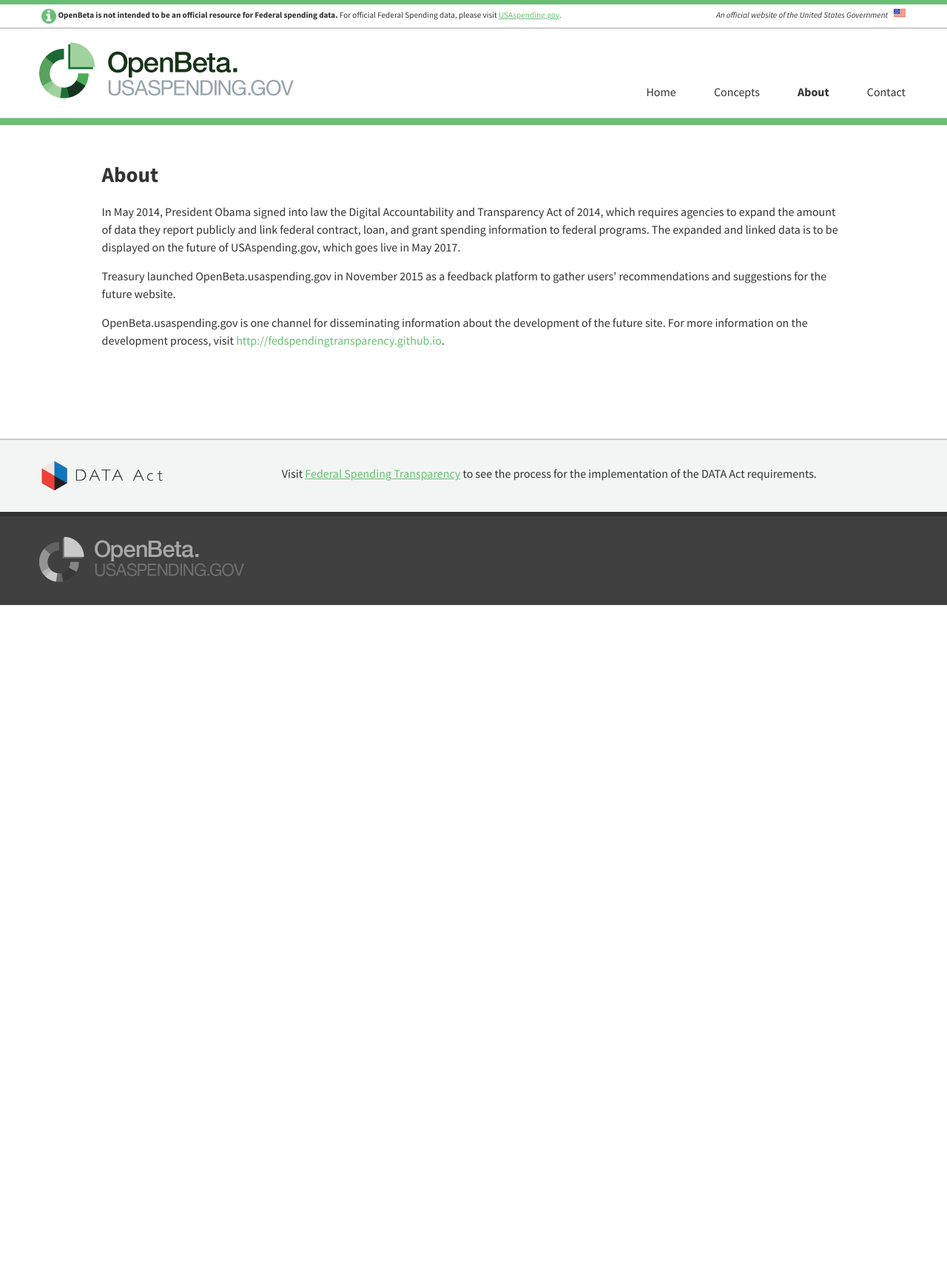
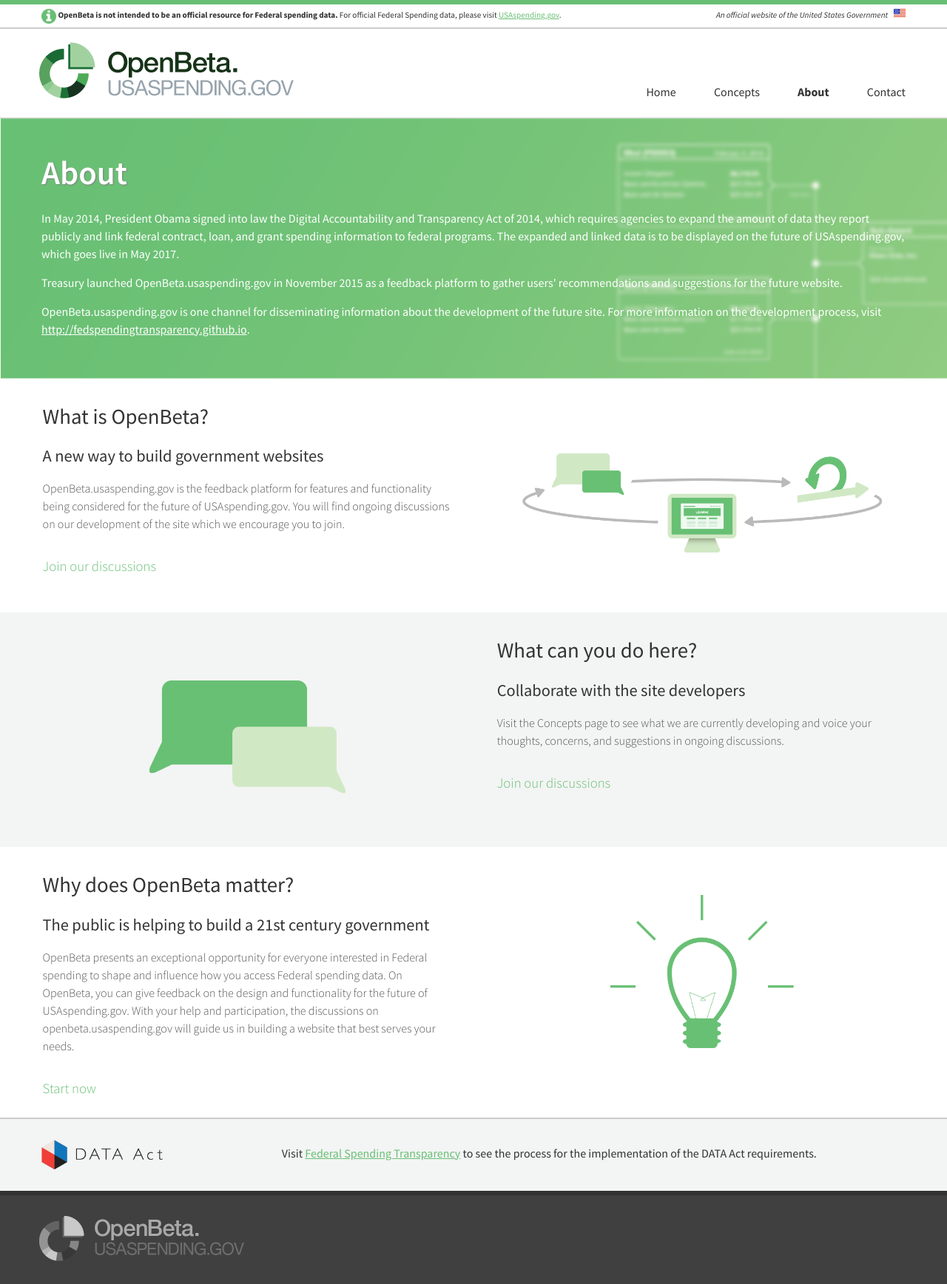
Before and after one commit to fedspendingtransparency/openbeta, a Jekyll site: the page built from about/index.html, in a window 1280 px wide. Shown: the whole page at 74% size. Built offline with Jekyll 4.4.1, drawn with Linux system fonts in a browser that asks for light colours; before the commit the page ends 900 px from its top, so only the background shows below that.

Commit message:
Move contents from homepage to the About page

```diff
--- a/_data/about.yml
+++ b/_data/about.yml
@@ -2,7 +2,36 @@
 
 headline: About
 
-content:
-  - text: "In May 2014, President Obama signed into law the Digital Accountability and Transparency Act of 2014, which requires agencies to expand the amount of data they report publicly and link federal contract, loan, and grant spending information to federal programs. The expanded and linked data is to be displayed on the future of USAspending.gov, which goes live in May 2017."
-  - text: "Treasury launched OpenBeta.usaspending.gov in November 2015 as a feedback platform to gather users' recommendations and suggestions for the future website."
-  - text: "OpenBeta.usaspending.gov is one channel for disseminating information about the development of the future site. For more information on the development process, visit <a href='http://fedspendingtransparency.github.io' target='_blank'>http://fedspendingtransparency.github.io</a>."
+# Hero
+banner_title: About
+banner_label:
+- text: In May 2014, President Obama signed into law the Digital Accountability and Transparency Act of 2014, which requires agencies to expand the amount of data they report publicly and link federal contract, loan, and grant spending information to federal programs. The expanded and linked data is to be displayed on the future of USAspending.gov, which goes live in May 2017.
+- text: Treasury launched OpenBeta.usaspending.gov in November 2015 as a feedback platform to gather users' recommendations and suggestions for the future website.
+- text: OpenBeta.usaspending.gov is one channel for disseminating information about the development of the future site. For more information on the development process, visit <a href="http://fedspendingtransparency.github.io" target="_blank" rel="noopener noreferrer">http://fedspendingtransparency.github.io</a>.
+
+#First Section
+first_section_title: What is OpenBeta?
+first_section_intro: A new way to build government websites
+first_section_text: OpenBeta.usaspending.gov is the feedback platform for features and functionality being considered for the future of USAspending.gov. You will find ongoing discussions on our development of the site which we encourage you to join.
+first_section_cta: Join our discussions
+first_section_cta_link: /concepts
+first_section_img: /assets/img/illustration_process_500x250.png
+first_section_alt_text: "An image illustrating the OpenBeta process, which consists of three components: the first one being discussion on open beta (represented by two speech bubbles) followed by agile development process (represented by a circular arrow juxtaposed with a straight arrow), followed by a software release (represented by a website displayed in a monitor)."
+
+#Second Section
+second_section_title: What can you do here?
+second_section_intro: Collaborate with the site developers
+second_section_text: 'Visit the Concepts page to see what we are currently developing and voice your thoughts, concerns, and suggestions in ongoing discussions.'
+second_section_cta: Join our discussions
+second_section_cta_link: /concepts
+second_section_img: /assets/img/illustration_chat_500x250.png
+second_section_alt_text: "An illustration of a conversation, featuring two speech bubbles, one in green and the other in a lighter green."
+
+#Third Section
+third_section_title: Why does OpenBeta matter?
+third_section_intro: The public is helping to build a 21st century government
+third_section_text: 'OpenBeta presents an exceptional opportunity for everyone interested in Federal spending to shape and influence how you access Federal spending data. On OpenBeta, you can give feedback on the design and functionality for the future of USAspending.gov. With your help and participation, the discussions on openbeta.usaspending.gov will guide us in building a website that best serves your needs.'
+third_section_cta: Start now
+third_section_cta_link: /about
+third_section_img: /assets/img/illustration_lightbulb_500x250.png
+third_section_alt_text: "An illustration of a light bulb, depicted in a flat style in all green, with 5 short lines radiating from the bulb, suggesting light emitting from it."
--- a/_sass/scss/_about.scss
+++ b/_sass/scss/_about.scss
@@ -30,3 +30,26 @@
     text-decoration: underline;
   }
 }
+
+.usa-about {
+
+  &.usa-banner {
+    background-image: url(../assets/img/header_contract-award-summary-01.png);
+    background-size: cover;
+    padding: 40px 0;
+
+    @include media($medium) {
+      padding: 30px 10px;
+      height: auto;
+    }
+
+    @include media($small) {
+      padding: 20px;
+      height: auto;
+    }
+
+    h1  {
+      text-shadow: 1px 1px 2px #808080;
+    }
+  }
+}
--- a/about/index.html
+++ b/about/index.html
@@ -2,18 +2,91 @@
 layout: default
 ---
 
-<section class="usa-concepts usa-banner-block"></section>
-
-<section id="about" class="usa-section">
+<div class="usa-about usa-banner">
   <div class="grid">
     <div class="usa-width-twelve">
-      <h1 class="usa-banner-title list-header">
-        {{ site.data.about.headline }}
+      <h1>
+        {{ site.data.about.banner_title }}
       </h1>
 
-      {% for paragraph in site.data.about.content %}
-        <p>{{ paragraph.text }}</p>
+      {% for line in site.data.about.banner_label %}
+        <p>{{ line.text }}</p>
       {% endfor %}
     </div>
   </div>
+</div>
+
+<section class="usa-section">
+  <div class="grid">
+    <div class="usa-width-six">
+      <h1 class="usa-banner-title">
+        {{ site.data.about.first_section_title }}
+      </h1>
+      <h2 class="usa-intro">
+        {{ site.data.about.first_section_intro }}
+      </h2>
+      <h3 class="usa-text">
+        {{ site.data.about.first_section_text }}
+      </h3>
+      <h3 class="usa-cta">
+        <a href="{{ site.baseurl }}{{ site.data.about.first_section_cta_link }}">
+          {{ site.data.about.first_section_cta }}
+        </a>
+      </h3>
+    </div>
+
+    <div class="usa-width-six right-aligned-image">
+      <img src="{{ site.baseurl }}{{ site.data.about.first_section_img }}" alt="{{ site.data.about.first_section_alt_text }}">
+    </div>
+  </div>
 </section>
+
+<section class="usa-section usa-section-alt">
+  <div class="grid">
+    <div class="usa-width-six">
+      <img src="{{ site.baseurl }}{{ site.data.about.second_section_img }}" alt="{{ site.data.about.second_section_alt_text }}">
+    </div>
+
+    <div class="usa-width-six">
+      <h1 class="usa-banner-title">
+        {{ site.data.about.second_section_title }}
+      </h1>
+      <h2 class="usa-intro">
+        {{ site.data.about.second_section_intro }}
+      </h2>
+      <h3 class="usa-text">
+        {{ site.data.about.second_section_text }}
+      </h3>
+      <h3 class="usa-cta">
+        <a href="{{ site.baseurl }}{{ site.data.about.second_section_cta_link }}">
+          {{ site.data.about.second_section_cta }}
+        </a>
+      </h3>
+    </div>
+  </div>
+</section>
+
+<section class="usa-section">
+  <div class="grid">
+    <div class="usa-width-six">
+      <h1 class="usa-banner-title">
+        {{ site.data.about.third_section_title }}
+      </h1>
+      <h2 class="usa-intro">
+        {{ site.data.about.third_section_intro }}
+      </h2>
+      <h3 class="usa-text">
+        {{ site.data.about.third_section_text }}
+      </h3>
+      <h3 class="usa-cta">
+        <a href="{{ site.baseurl }}{{ site.data.about.third_section_cta_link }}">
+          {{ site.data.about.third_section_cta }}
+        </a>
+      </h3>
+    </div>
+
+    <div class="usa-width-six right-aligned-image">
+      <img src="{{ site.baseurl }}{{ site.data.about.third_section_img }}" alt="{{ site.data.about.third_section_alt_text }}">
+    </div>
+  </div>
+</section>
```
